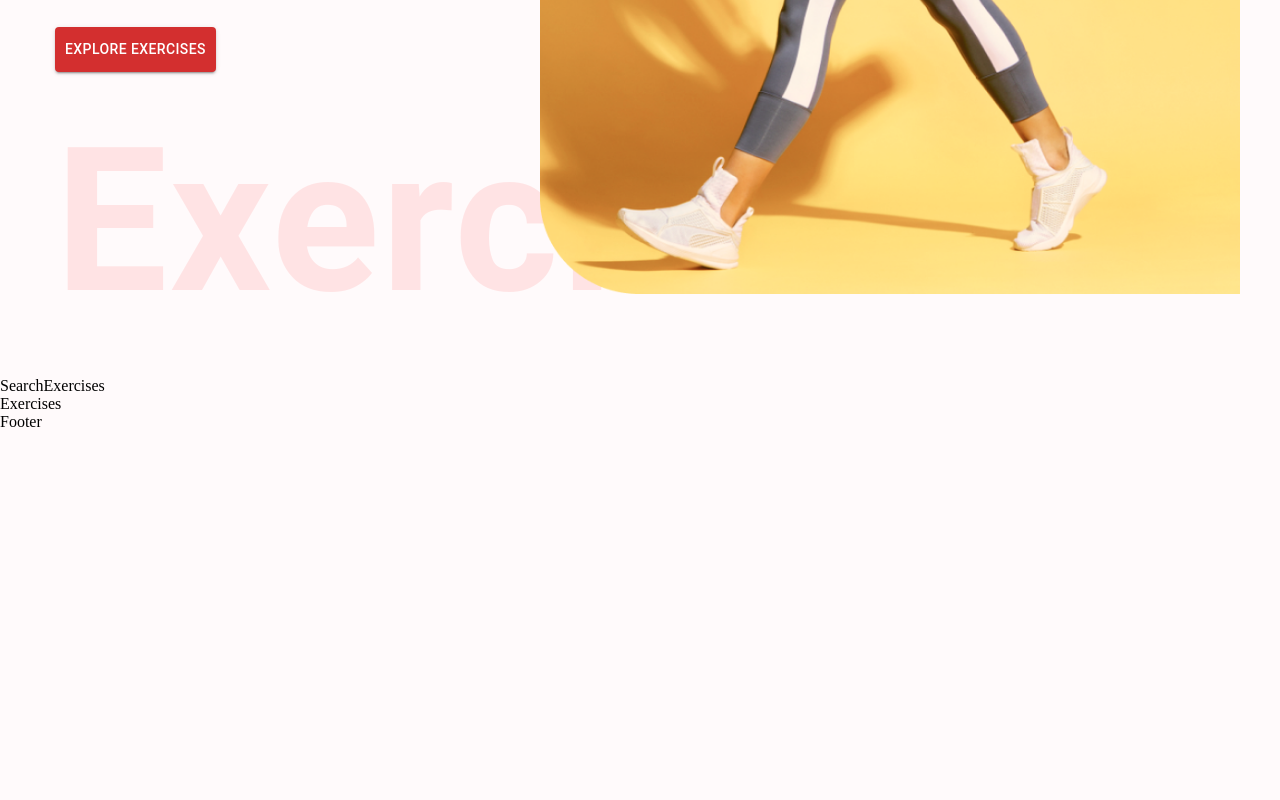
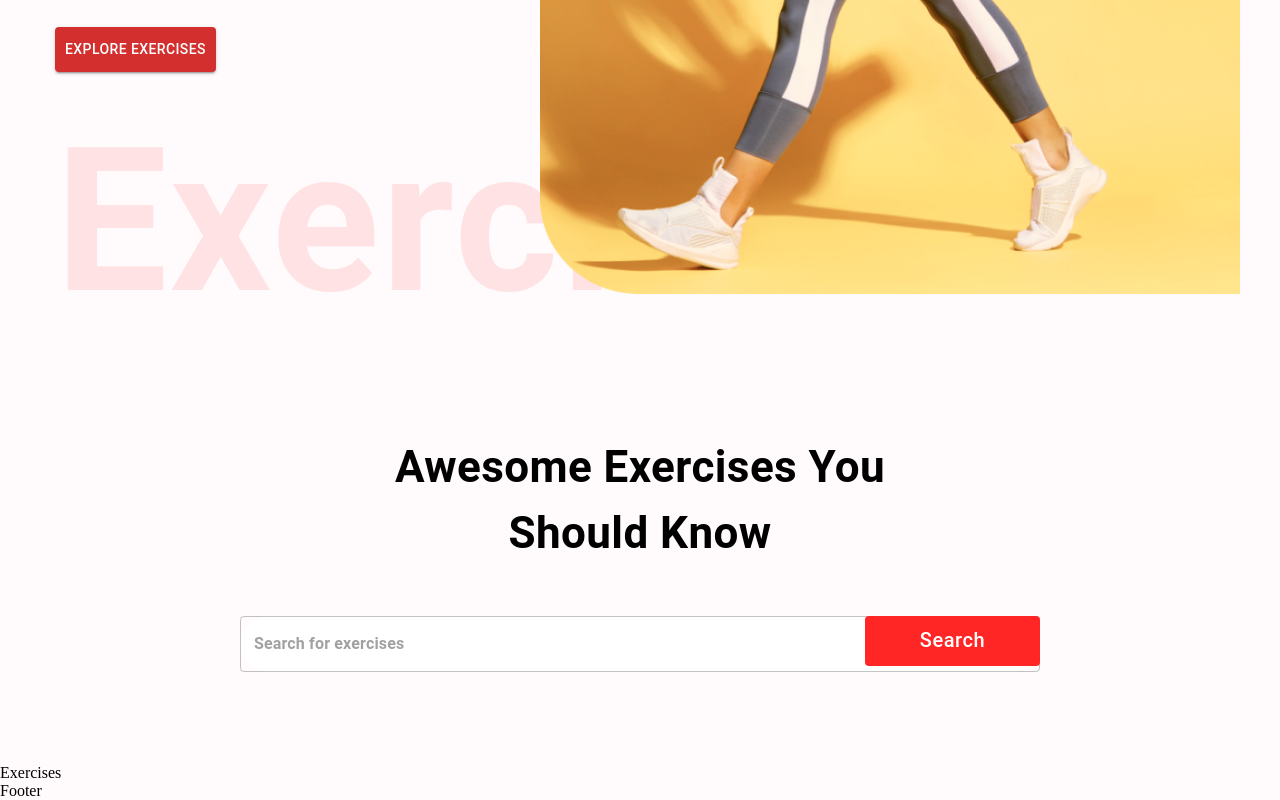
Before and after one commit to gaurav-sarage/fitness-app, a React (Create React App) app: page / in a window 1280 px wide. Shown: the part 599-1399 px from the top of the page. Before the commit the page ends 1030 px from the top, so only its background shows below. Built offline with nearby package versions, Linux system fonts and the light colour scheme; no server answers; the HTML template or start-up script is replaced by a standard one.

Commit message:
added search exercises component, created file ot fetch data from api and tested it on postman

```diff
--- a/src/components/SearchExercises.js
+++ b/src/components/SearchExercises.js
@@ -1,10 +1,72 @@
-import React from 'react'
+import React, { useState, useEffect } from 'react';
+import { Box, Button, Stack, TextField, Typography } from '@mui/material';
+
+import { exerciseOptions, fetchData } from '../utils/fetchData';
+
 
 const SearchExercises = () => {
+
+  const [search, setSearch] = useState("")
+  const [exercises, setExercises] = useState([])
+
+  const handleSearch = async () => {
+    if(search) {
+      const exercisesData = await fetchData('https://exercisedb.p.rapidapi.com/exercises', exerciseOptions);
+
+      const searchedExercises = exercisesData.filter(
+        (exercise) => exercise.name.toLowerCase().includes(search) || exercise.target.toLowerCase().includes(search) || exercise.equipment.toLowerCase().includes(search) || exercise.bodyPart.toLowerCase().includes(search)
+      );
+
+      setSearch("");
+      setExercises(searchedExercises);
+    }
+  }
+
+
   return (
-    <div>
-      SearchExercises
-    </div>
+    <Stack alignItems="center" mt="37px" justifyContent="center" p="20px">
+      <Typography fontWeight={700} sx={{
+        fontSize: { lg: "44px", xs: "30px" }
+      }} mb="50px" textAlign="center">
+        Awesome Exercises You <br /> Should Know
+      </Typography>
+
+      <Box position="relative" mb="72px">
+        <TextField
+        sx={{
+          input: {
+            fontWeight: "700",
+            border: "none",
+            borderRadius: "4px"
+          },
+          width: { lg: "800px", xs: "350px" },
+          backgroundColor: "#fff",
+          borderRadius: "40px"
+        }}
+          height="75px"
+          value={search}
+          onChange={(e) => setSearch(e.target.value.toLowerCase())}
+          placeholder="Search for exercises"
+          type="text"
+        />
+
+        <Button className="search-btn"
+          sx={{
+            bgcolor: "#FF2625",
+            color: "#fff",
+            textTransform: "none",
+            width: { lg: "175px", xs: "81px" },
+            fontSize: { lg: "20px", xs: "14px" },
+            height: "50px",
+            position: "absolute",
+            right: '0'
+          }}
+          onClick={handleSearch}
+        >
+          Search
+        </Button>
+      </Box>
+    </Stack>
   )
 }
 
--- /dev/null
+++ b/src/utils/fetchData.js
@@ -0,0 +1,16 @@
+export const exerciseOptions = {
+    method: 'GET',
+    headers: {
+      'X-RapidAPI-Key': process.env.RAPID_API_KEY,
+      'X-RapidAPI-Host': 'exercisedb.p.rapidapi.com'
+    }
+  };
+
+
+export const fetchData = async (url, options) => {
+
+    const response = await fetch(url, options);
+    const data = await response.json();
+
+    return data;
+}
```
Also changed, not shown: 1 other file (tests, documents, lock files or other folders).
